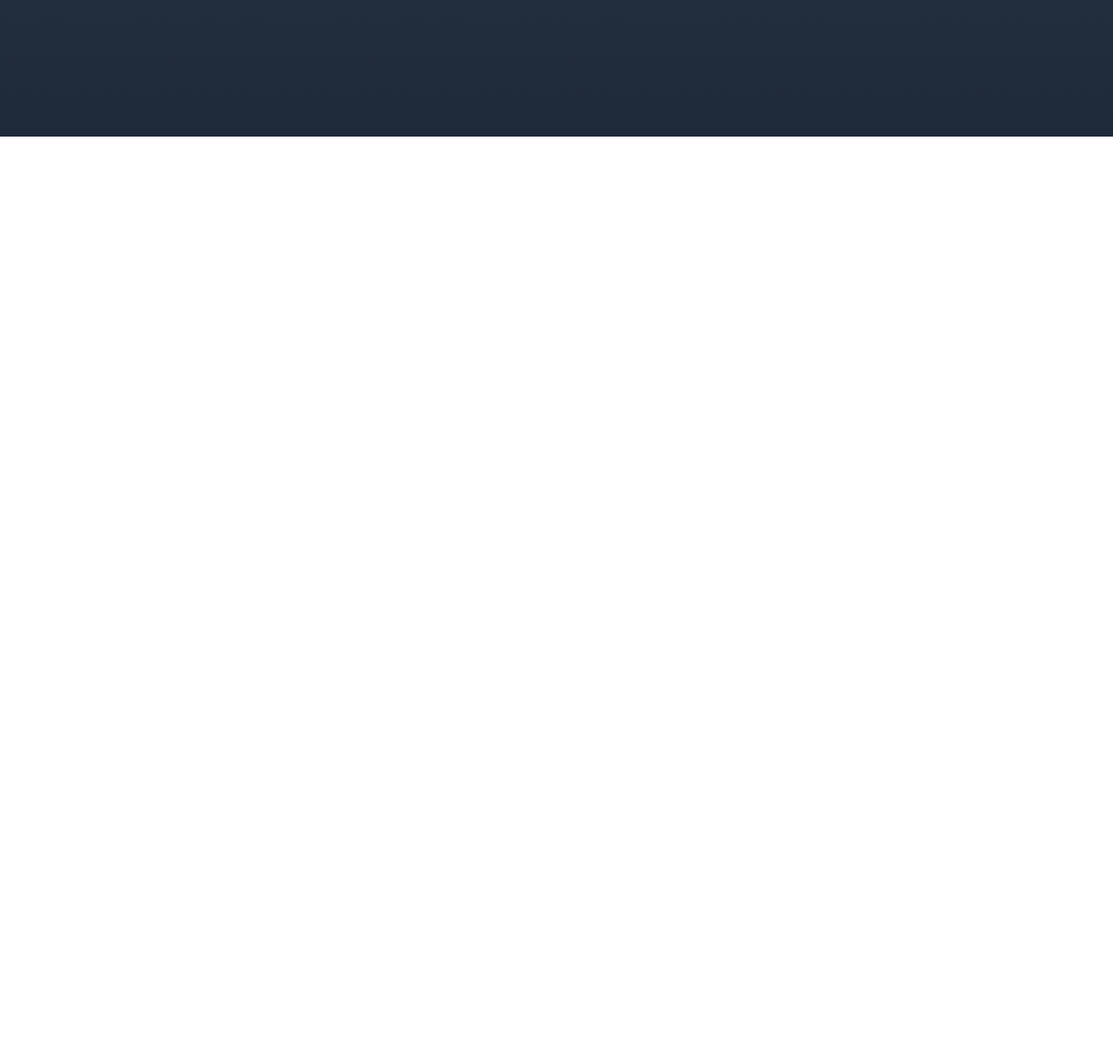
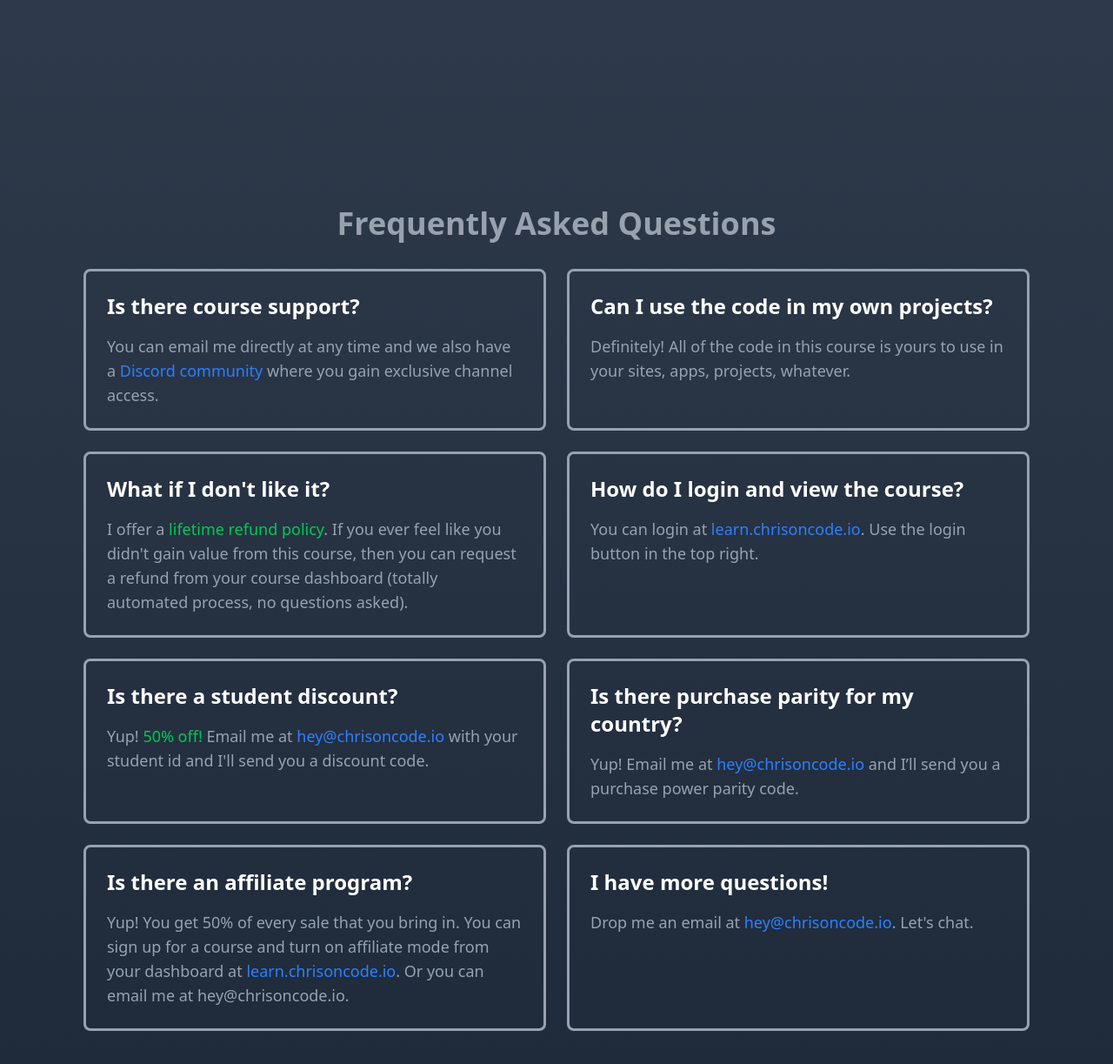
Before and after one commit to shalithacode/tailwind-course-website, a website built with Vite: page index.html in a window 1280 px wide. Shown: the part 6188-7411 px from the top of the page at 87% size. Before the commit the page ends 6345 px from the top, so only its background shows below. Built offline with nearby package versions, Linux system fonts and the light colour scheme.

Commit message:
FAQ section

```diff
--- a/index.html
+++ b/index.html
@@ -348,6 +348,76 @@
             </div>
           </div>
         </div>
+
+        <div class="text-center mt-60 text-gray-400">
+          <h1 class="text-2xl lg:text-4xl my-8 font-bold">Frequently Asked Questions</h1>
+          <div class="grid grid-cols-1 md:grid-cols-2 gap-6 text-left">
+            <div class="p-6 border-3 border-gray-400 rounded-lg">
+              <h1 class="font-bold text-2xl text-white mb-4">Is there course support?</h1>
+              <p class="text-lg">
+                You can email me directly at any time and we also have a
+                <a href="#" class="text-blue-500">Discord community</a> where you gain exclusive channel access.
+              </p>
+            </div>
+
+            <div class="p-6 border-3 border-gray-400 rounded-lg">
+              <h1 class="font-bold text-2xl text-white mb-4">Can I use the code in my own projects?</h1>
+              <p class="text-lg">
+                Definitely! All of the code in this course is yours to use in your sites, apps, projects, whatever.
+              </p>
+            </div>
+
+            <div class="p-6 border-3 border-gray-400 rounded-lg">
+              <h1 class="font-bold text-2xl text-white mb-4">What if I don't like it?</h1>
+              <p class="text-lg">
+                I offer a <span class="text-green-500">lifetime refund policy</span>. If you ever feel like you didn't
+                gain value from this course, then you can request a refund from your course dashboard (totally automated
+                process, no questions asked).
+              </p>
+            </div>
+
+            <div class="p-6 border-3 border-gray-400 rounded-lg">
+              <h1 class="font-bold text-2xl text-white mb-4">How do I login and view the course?</h1>
+              <p class="text-lg">
+                You can login at <a href="#" class="text-blue-500">learn.chrisoncode.io</a>. Use the login button in the
+                top right.
+              </p>
+            </div>
+
+            <div class="p-6 border-3 border-gray-400 rounded-lg">
+              <h1 class="font-bold text-2xl text-white mb-4">Is there a student discount?</h1>
+              <p class="text-lg">
+                Yup! <span class="text-green-500">50% off!</span> Email me at
+                <a href="#" class="text-blue-500">hey@chrisoncode.io</a> with your student id and I'll send you a
+                discount code.
+              </p>
+            </div>
+
+            <div class="p-6 border-3 border-gray-400 rounded-lg">
+              <h1 class="font-bold text-2xl text-white mb-4">Is there purchase parity for my country?</h1>
+              <p class="text-lg">
+                Yup! Email me at <a href="#" class="text-blue-500">hey@chrisoncode.io</a> and I’ll send you a purchase
+                power parity code.
+              </p>
+            </div>
+
+            <div class="p-6 border-3 border-gray-400 rounded-lg">
+              <h1 class="font-bold text-2xl text-white mb-4">Is there an affiliate program?</h1>
+              <p class="text-lg">
+                Yup! You get 50% of every sale that you bring in. You can sign up for a course and turn on affiliate
+                mode from your dashboard at <a href="#" class="text-blue-500">learn.chrisoncode.io</a>. Or you can email
+                me at hey@chrisoncode.io.
+              </p>
+            </div>
+
+            <div class="p-6 border-3 border-gray-400 rounded-lg">
+              <h1 class="font-bold text-2xl text-white mb-4">I have more questions!</h1>
+              <p class="text-lg">
+                Drop me an email at <a href="#" class="text-blue-500">hey@chrisoncode.io</a>. Let's chat.
+              </p>
+            </div>
+          </div>
+        </div>
       </div>
     </div>
   </body>
```
